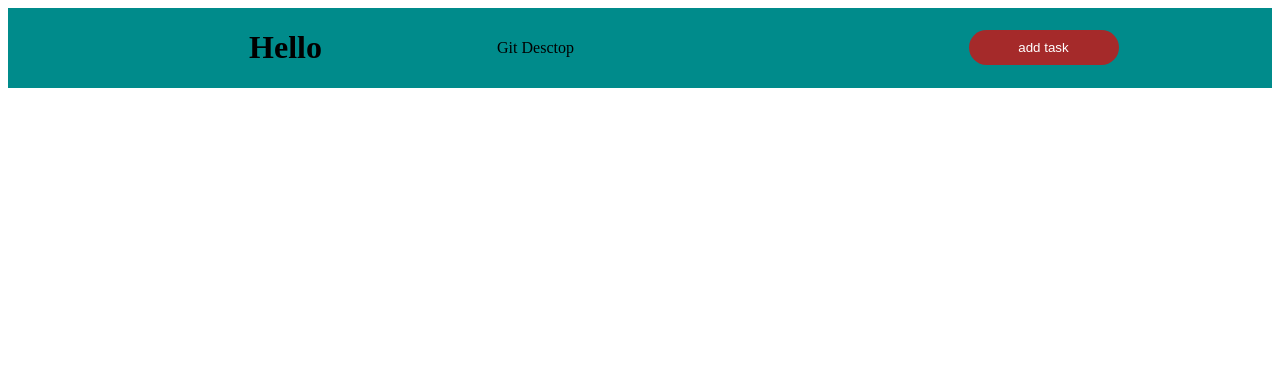
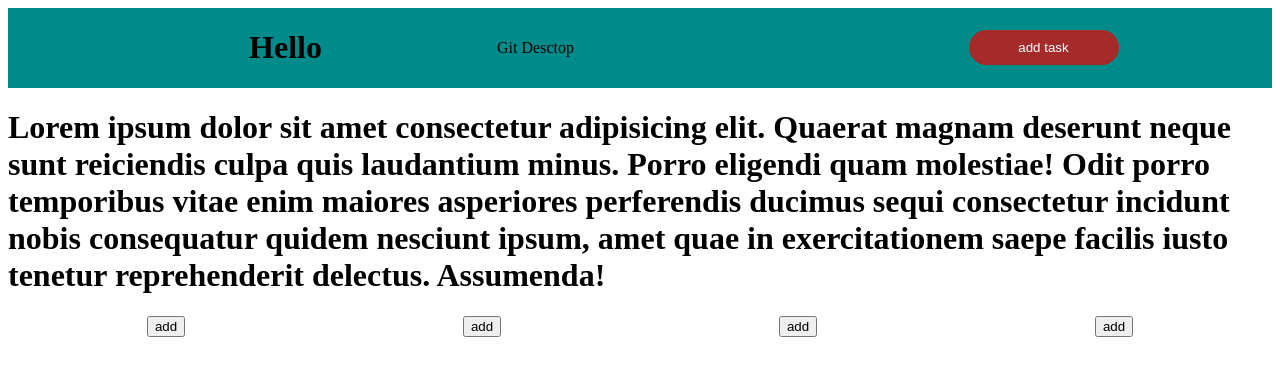
Before and after one commit to rahatbekdev/bev_defender, a plain HTML site: page index.html in a window 1280 px wide. Drawn offline with Linux system fonts and the light colour scheme.

Commit message:
start bev block

```diff
--- a/index.html
+++ b/index.html
@@ -6,6 +6,7 @@
     <title>Document</title>
   </head>
   <body>
+    <div>
       <div
         style="
           display: flex;
@@ -40,5 +41,24 @@
           add task
         </button>
       </div>
+
+      <div>
+        <h1>
+          Lorem ipsum dolor sit amet consectetur adipisicing elit. Quaerat
+          magnam deserunt neque sunt reiciendis culpa quis laudantium minus.
+          Porro eligendi quam molestiae! Odit porro temporibus vitae enim
+          maiores asperiores perferendis ducimus sequi consectetur incidunt
+          nobis consequatur quidem nesciunt ipsum, amet quae in exercitationem
+          saepe facilis iusto tenetur reprehenderit delectus. Assumenda!
+        </h1>
+
+        <div style="width: 100%; display: flex; justify-content: space-around">
+          <button>add</button>
+          <button>add</button>
+          <button>add</button>
+          <button>add</button>
+        </div>
+      </div>
+    </div>
   </body>
 </html>
```
Lines whose indentation alone changed are shown as unchanged.
